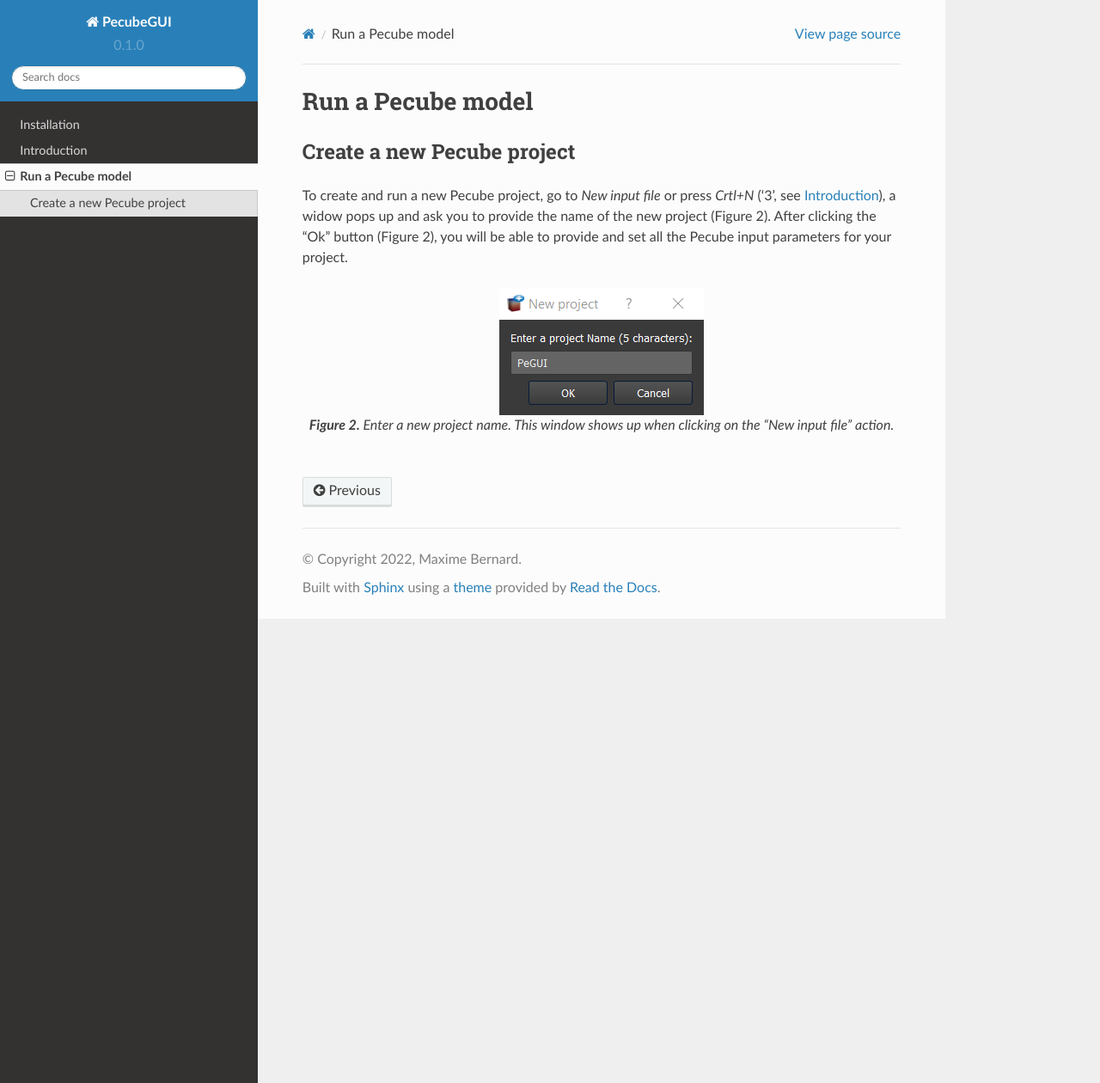
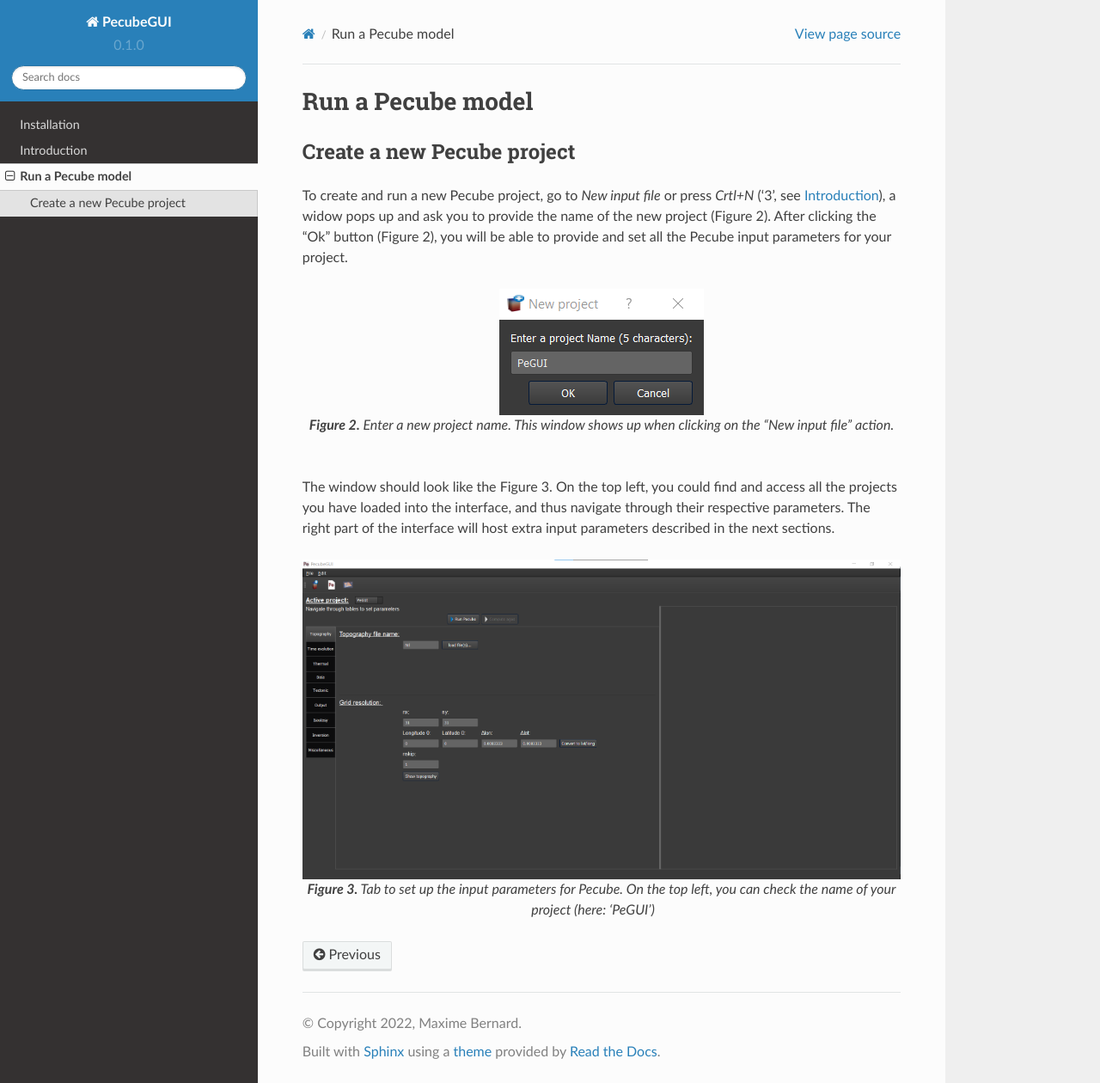
Before and after one commit to MBernAca/PecubeGUI_Doc, a Sphinx documentation site: the page built from docs/source/Run.rst, in a window 1280 px wide and 1260 px high. Shown: the whole window at 86% size. Built offline with Sphinx 7.4.7 and the Read the Docs theme 2.0.0, drawn with Linux system fonts in a browser that asks for light colours.

Commit message:
Update Run.rst

```diff
--- a/docs/source/Run.rst
+++ b/docs/source/Run.rst
@@ -15,4 +15,12 @@ you will be able to provide and set all the Pecube input parameters for your pro
   :align: center
 
   **Figure 2.** Enter a new project name. This window shows up when clicking on the "New input file" action.
-..
+
+
+The window should look like the Figure 3. On the top left, you could find and access all the projects you have loaded into the interface,
+and thus navigate through their respective parameters. The right part of the interface will host extra input parameters described in the next sections.
+
+.. figure:: ../images/Input_Parameters_interface.png
+  :align: center
+
+  **Figure 3.** Tab to set up the input parameters for Pecube. On the top left, you can check the name of your project (here: ‘PeGUI’)
```
